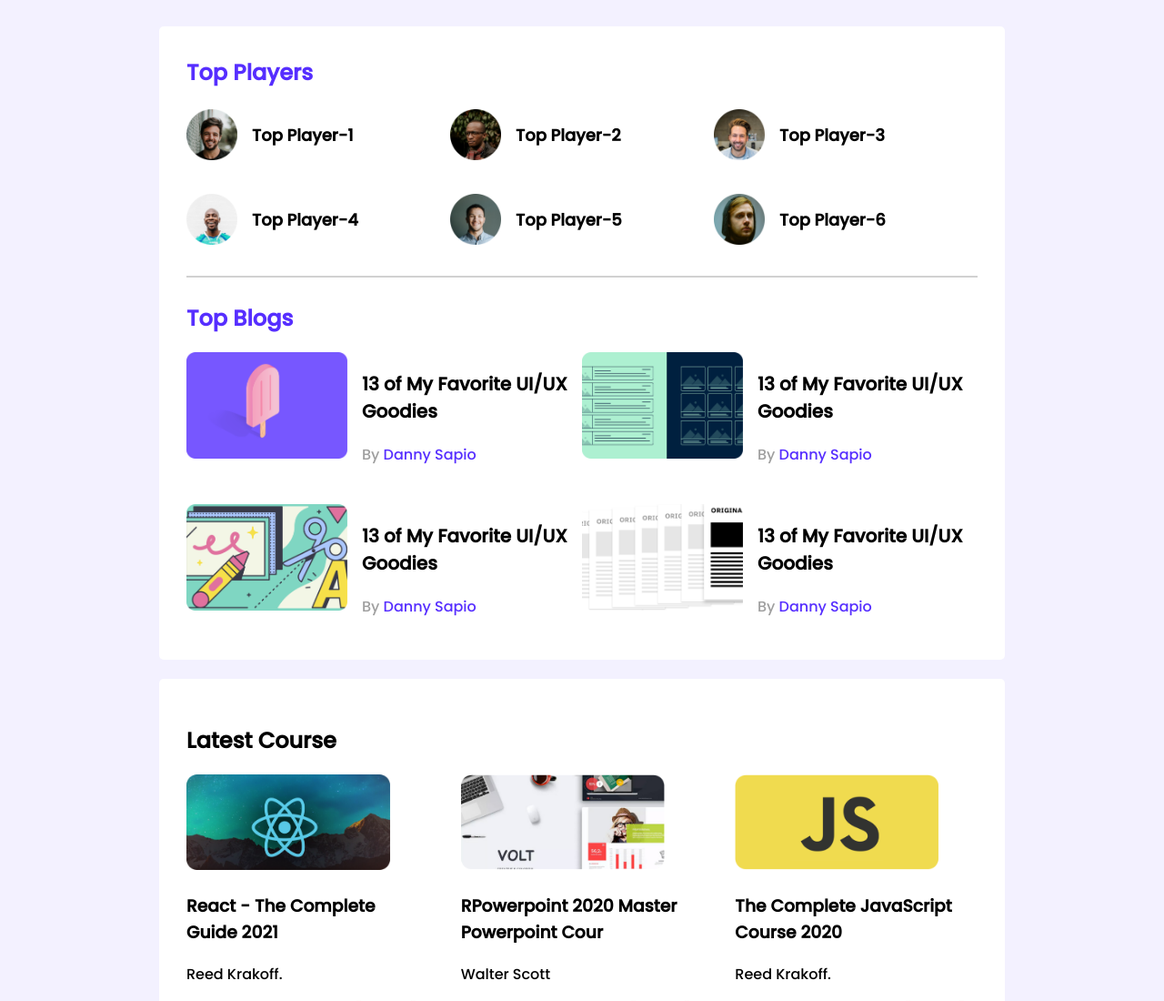
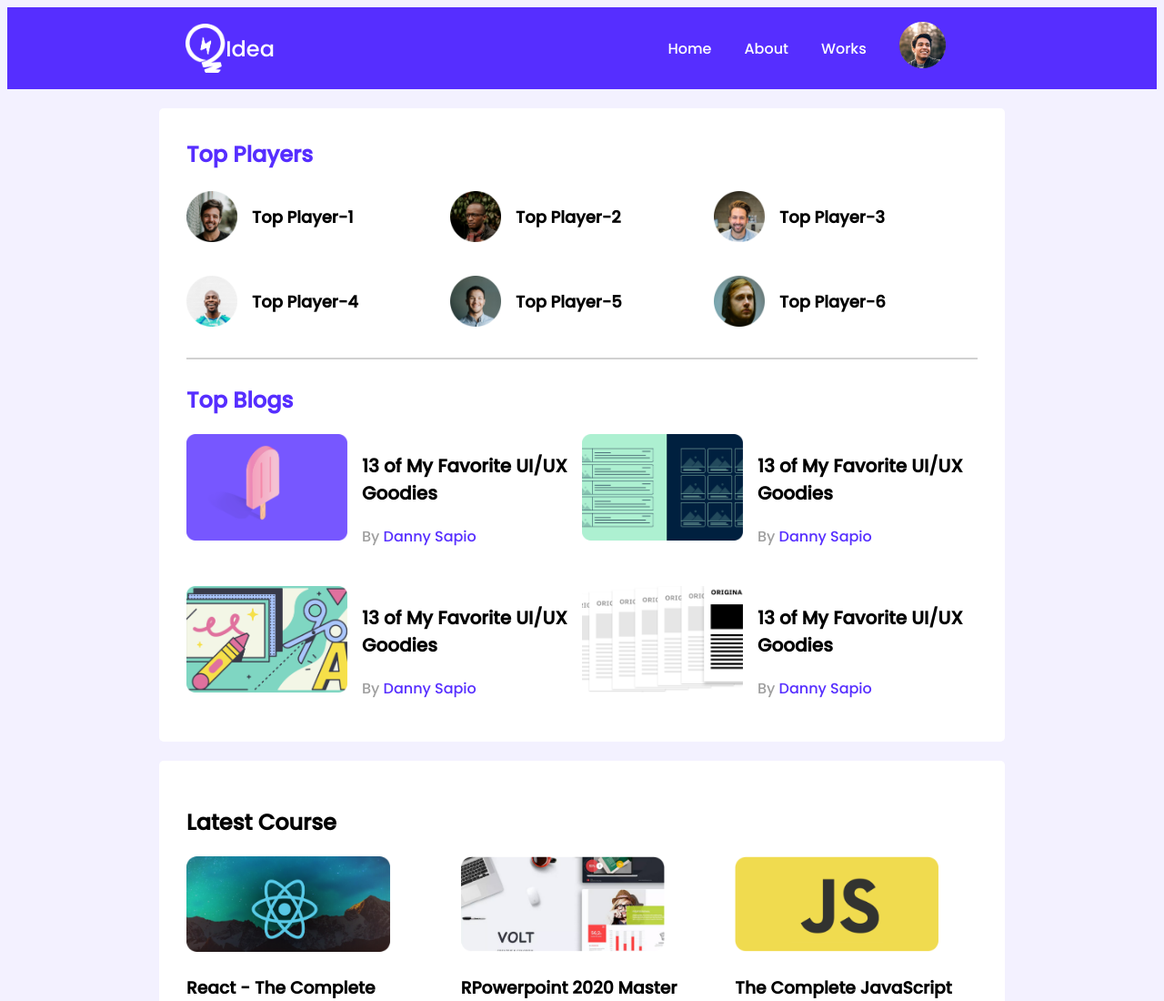
Before and after one commit to mynuddineee/leader-board, a plain HTML site: page index.html in a window 1280 px wide. Shown: the top 1100 px of the page at 91% size. Drawn offline with Linux system fonts and the light colour scheme.

Commit message:
nav finshied

```diff
--- a/index.html
+++ b/index.html
@@ -13,8 +13,27 @@
 </head>
 <body>
     <!--header start-->
-    <header>
+    <header class="">
+        <nav class="nav-bar">
+            <div class="logo">
+                <img src="images/icons/logo.png" alt="">
+                <div class="logo-title">
+                    <p>Idea</p>
+                </div>
+            </div>
 
+            <div class="nav-item">
+            <ul>
+                <li><a href="#home">Home</a></li>
+                <li><a href="#about">About</a></li>
+                <li><a href="#works">Works</a></li>
+                <li><img src="images/icons/profile.png" alt=""></li>
+            </ul>
+            <div class="user-profile">
+
+            </div>
+           </div>
+        </nav>
     </header>
     <!--header end-->
     <main>
--- a/styles/style.css
+++ b/styles/style.css
@@ -2,6 +2,53 @@
 
 @import url('https://fonts.googleapis.com/css2?family=Poppins:wght@500&display=swap');
 
+/* nav-var styles */
+.nav-bar{
+    background-color: #562EFF;
+    display: flex;
+    justify-content: space-around;
+    align-items: center;
+
+
+}
+.logo img{
+    width: 44px;
+    height: 54px;
+
+}
+.logo{
+    display: flex;
+    align-items: center;
+}
+.logo-title{
+    color: white;
+    font-size: 24px;
+    font-weight: 500;
+
+
+}
+ul{
+    display: flex;
+    justify-content:left;
+    align-items:center;
+
+
+
+}
+
+ul>li{
+    list-style: none;
+    padding-right: 36px;
+
+}
+ul>li>a{
+    text-decoration: none;
+    color: white;
+    font-size: 16px;
+    font-weight: 400;
+
+
+}
 /* common styles or utilities */
 body{
     background-color: #F3F1FF;;
```
